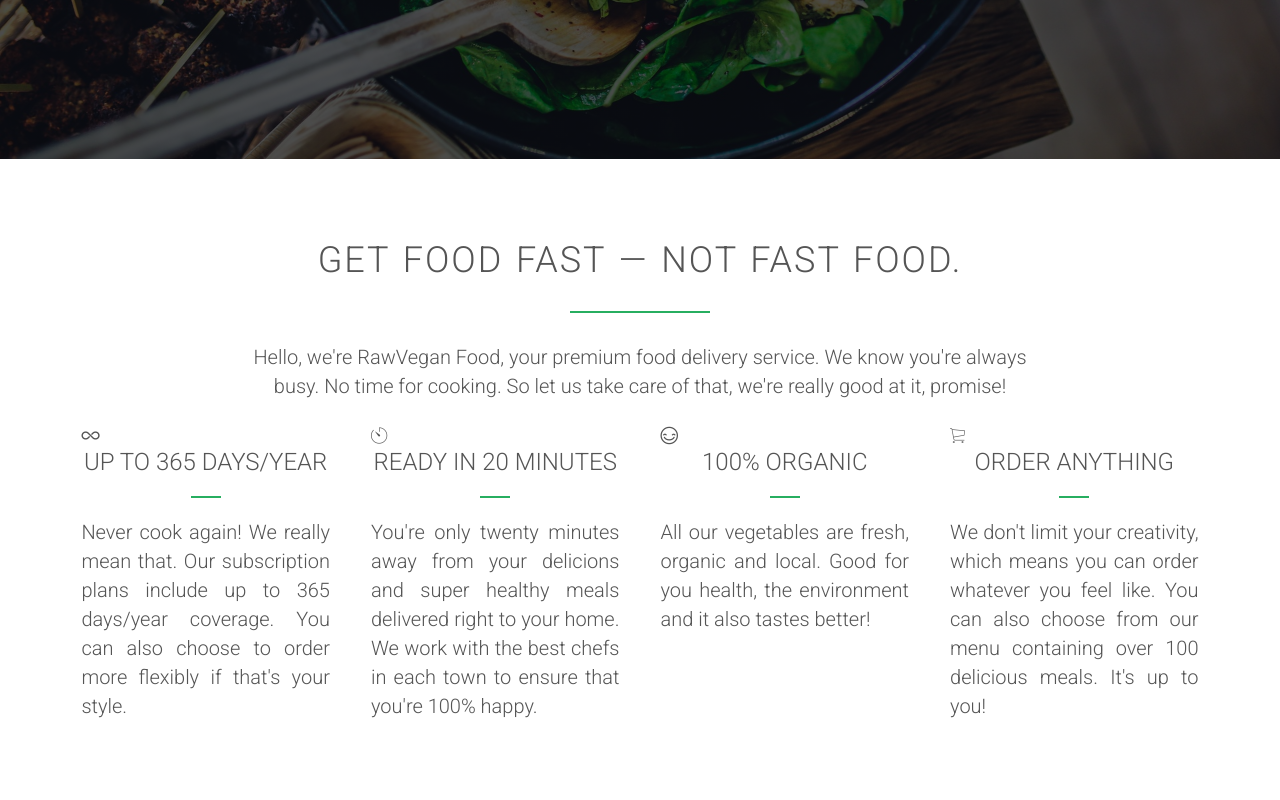
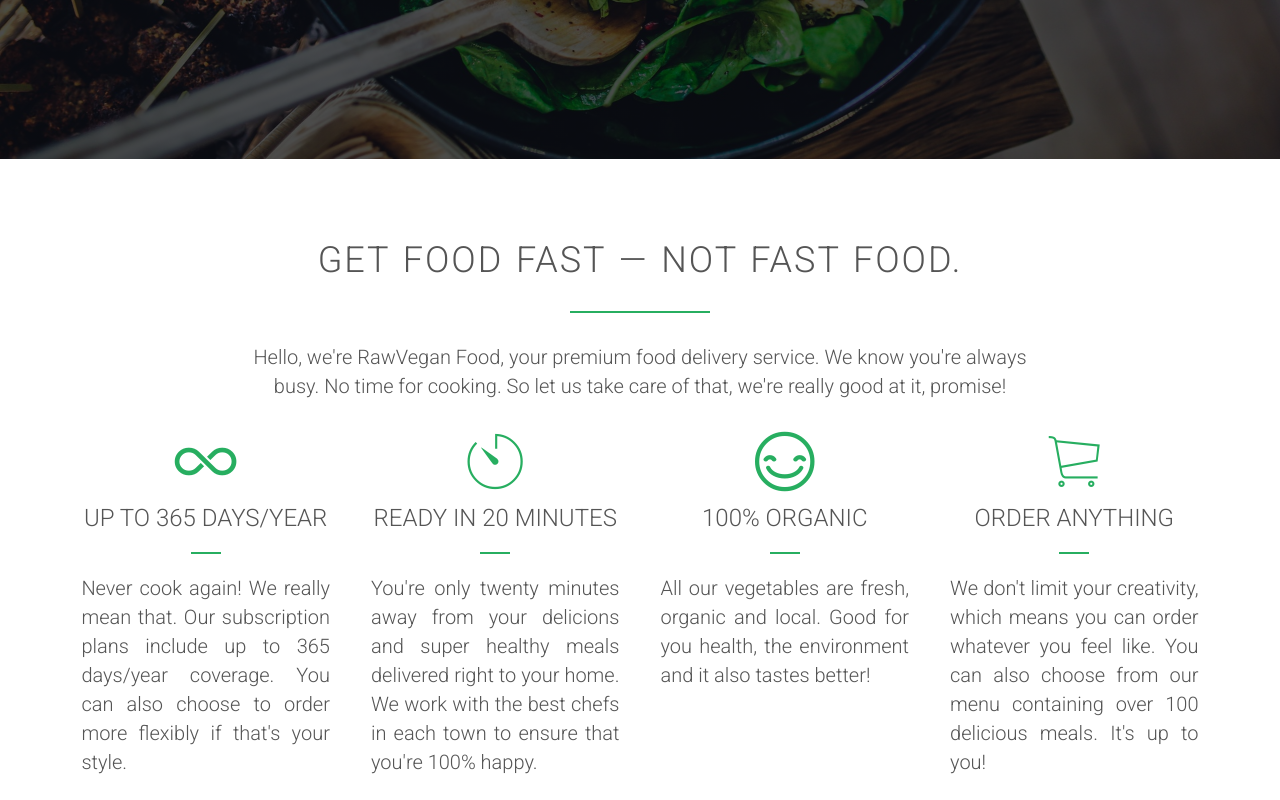
Before and after one commit to alekseylovchikov/rawveganfood, a plain HTML site: page index.html in a window 1280 px wide. Shown: the part 641-1441 px from the top of the page. Before the commit the page ends 1385 px from the top, so only its background shows below. Drawn offline with nearby package versions, Linux system fonts and the light colour scheme.

Commit message:
section features done

```diff
--- a/resources/css/style.css
+++ b/resources/css/style.css
@@ -187,3 +187,12 @@ section {
     line-height: 145%;
     text-align: justify;
 }
+
+/* ICON IN BOX */
+
+.box i {
+    display: block;
+    font-size: 340%;
+    color: #27ae60;
+    text-align: center;
+}
```
